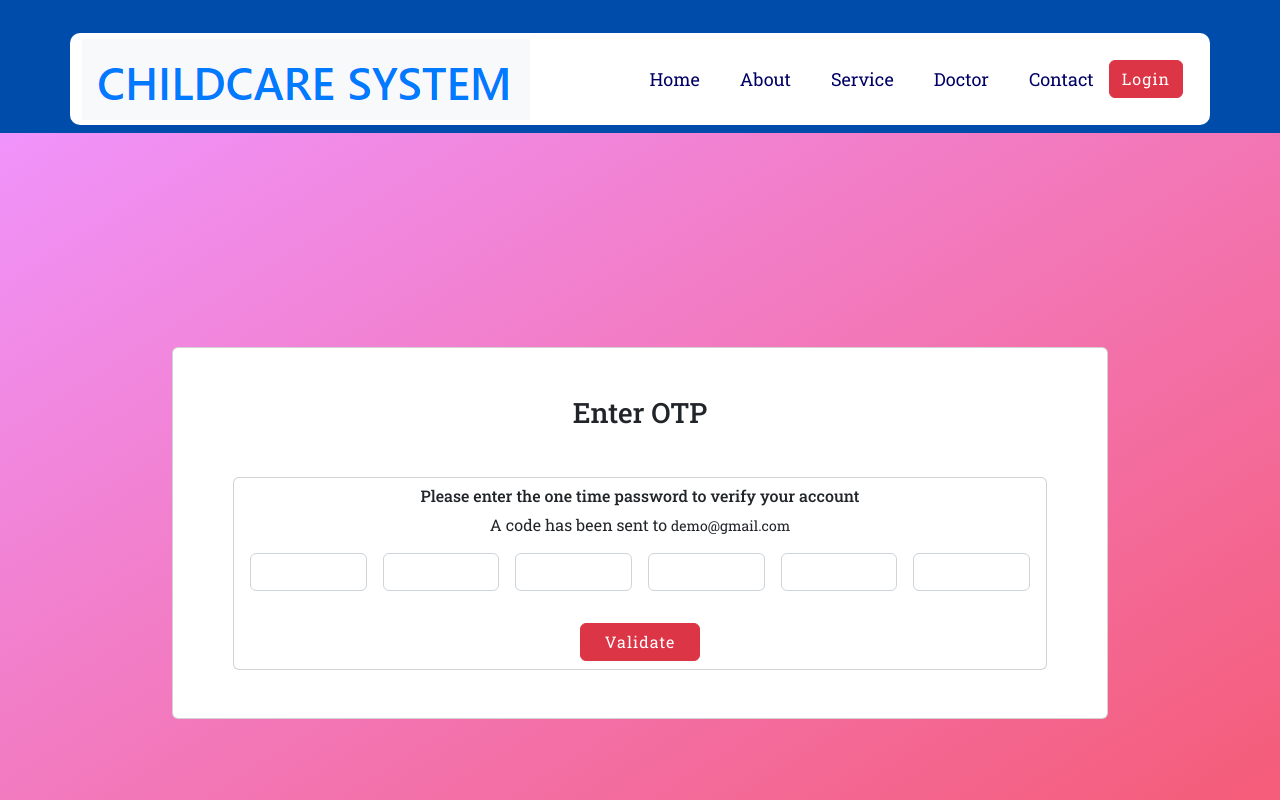
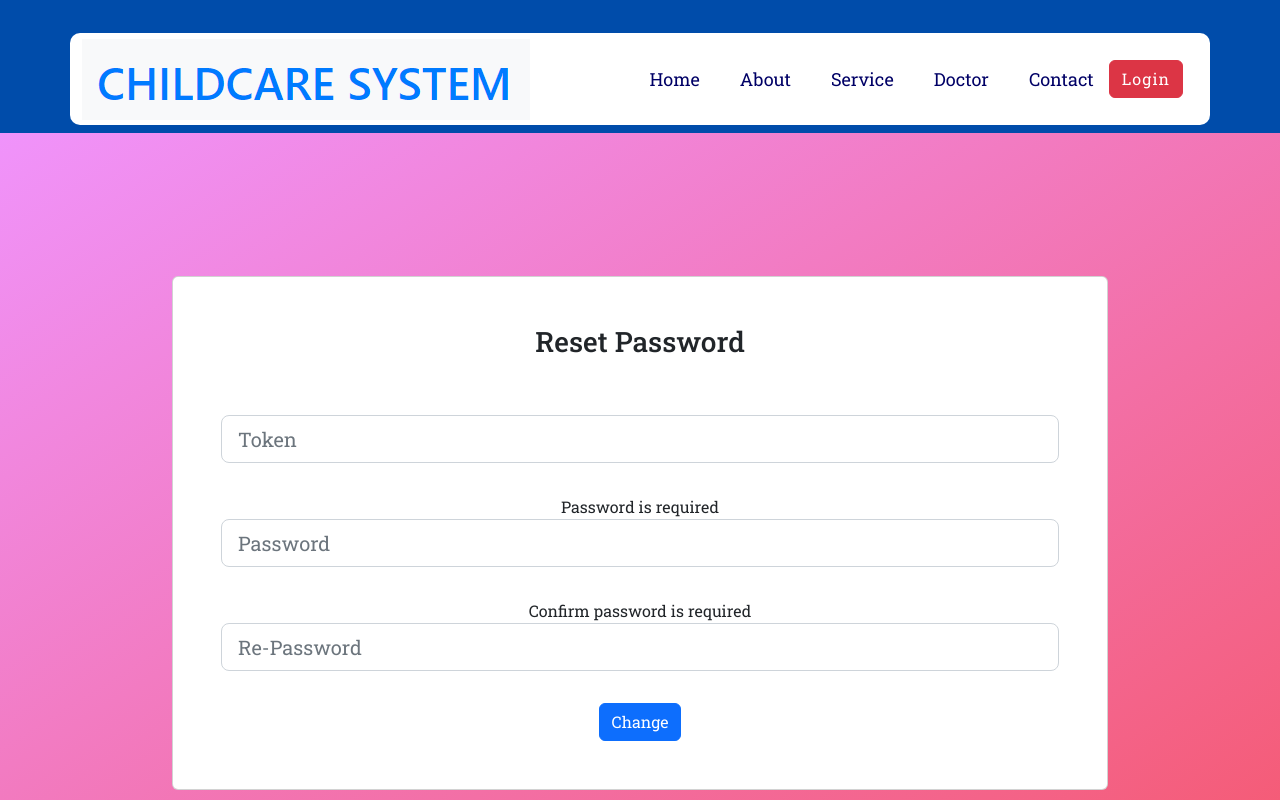
Before and after one commit to thanhnhea/childcare-backup, a React (Create React App) app in the folder frontend/: page /resetpassword in a window 1280 px wide. Shown: the top 800 px of the page. Built offline with nearby package versions, Linux system fonts and the light colour scheme.

Commit message:
forget-password

```diff
--- a/frontend/src/App.js
+++ b/frontend/src/App.js
@@ -27,6 +27,7 @@ import AddChild from './Pages/Booking/AddChildren/AddChildren';
 import ManageBoard from './components/ManagerBoard';
 import ChildProfile from './components/ChildProfile';
 import BoardParent from './Pages/board-parent.component';
+import ForgetPassword from './Pages/ForgetPassword/ForgetPassword';
 
 
 function App() {
@@ -46,6 +47,7 @@ function App() {
           <Route path='/register' element={<Register />} />
           <Route path='*' element={<NotFound />} />
           <Route path='/resetpassword' element={<ResetPassword />} />
+          <Route path='/forgetpassword' element={<ForgetPassword />} />
           <Route path='/changepasword' element={<ChangePasword />} />
           <Route path='/userDetails' element={<UserDetails />} />
           <Route path='/userList' element={<UserList />} />
--- a/frontend/src/Pages/ForgetPassword/ForgetPassword.jsx
+++ b/frontend/src/Pages/ForgetPassword/ForgetPassword.jsx
@@ -1,7 +1,51 @@
-import "./ChangePassword.css"
-import React from 'react';
-const ChangePasword = () => {
-return (
+import "./ForgetPassword.css"
+import React, { useState } from 'react';
+import authService from "../../services/auth.service";
+import { useNavigate } from 'react-router-dom';
+
+const ForgetPassword = () => {
+  const [formData, setFormData] = useState(
+    ''
+  );
+
+  const [errors, setErrors] = useState({});
+
+  const { email } = formData;
+
+  const handleChange = (e) => {
+    setFormData({ ...formData, [e.target.name]: e.target.value });
+  };
+  const [message, setMessage] = useState();
+  const [successful, setSuccessful] = useState(false);
+
+  const navigate = useNavigate();
+
+  const handleSubmit = (e) => {
+    e.preventDefault();
+    console.log("Handle submit here " + email);
+    authService.forgotPassword(email).then(
+      response => {
+        console.log(response);
+        setMessage(response.data.message);
+        setSuccessful(true);
+        navigate('/resetpassword');
+      },
+      error => {
+        const resMessage =
+          (error.response &&
+            error.response.data &&
+            error.response.data.message) ||
+          error.message ||
+          error.toString();
+        setMessage(resMessage);
+        setSuccessful(false);
+
+        console.log(resMessage);
+      }
+    );
+
+  };
+  return (
 
     <section className="vh-100 gradient-custom">
       <div className="container-fluid py-5 h-100">
@@ -9,34 +53,23 @@ return (
           <div className="col-md-9">
             <div className="card shadow-2-strong card-registration" >
               <div className="card-body p-4 p-md-5">
-                <h3 className="mb-4 pb-2 pb-md-0 mb-md-5 text-center">Reset Password</h3>
-                <form>
+                <h3 className="mb-4 pb-2 pb-md-0 mb-md-5 text-center">Forget Password</h3>
+                <form onSubmit={handleSubmit}>
 
-
+                  <h6>Please enter the email to verify your account</h6>
+                  {(successful) ? "" : <h4>{message}</h4>}
                   <div className="row">
                     <div className="col-md-12 mb-4 pb-2">
 
-                        <div className="form-outline">
-                          <input placeholder="demo@gmail.com" type="text" id="email" className="form-control form-control-lg" readonly />
-                        </div>
-
-                      </div>
-                    <div className="col-md-12 mb-4 pb-2">
-
                       <div className="form-outline">
-                        <input placeholder="New-Password" type="password" id="password" className="form-control form-control-lg" />
+                        {errors.email && <span>{errors.email}</span>}
+                        <input placeholder="Email" name="email" value={email} onChange={handleChange} type="email" id="emailAddress" className="form-control form-control-lg" required />
                       </div>
 
                     </div>
-                    <div className="col-md-12 mb-4 pb-2">
-
-                      <div className="form-outline">
-                        <input placeholder="Re-Password" type="password" id="repassword" className="form-control form-control-lg" />
-                      </div>
-                    </div>
                   </div>
                   <div classNameName="text-center">
-                    <button type="submit" className="btn btn-primary">Update</button>
+                    <button type="submit" className="btn btn-primary">Sent</button>
                   </div>
                 </form>
               </div>
@@ -45,8 +78,7 @@ return (
         </div>
       </div>
     </section>
-
-);
+  );
 }
 
-export default ChangePasword;
+export default ForgetPassword;
--- a/frontend/src/Pages/Login/Login.js
+++ b/frontend/src/Pages/Login/Login.js
@@ -108,7 +108,7 @@ class Login extends Component {
                                                         <div type="submit" className="theme-btn btn-fill" onClick={this.handleLogin}>
                                                             <span>Login</span>
                                                         </div>
-                                                        <a className="text-muted text-decoration-none" href="ChangePasword">Forgot password?</a>
+                                                        <a className="text-muted text-decoration-none" href="/forgetPassword">Forgot password?</a>
                                                     </div>
 
                                                     <div className="d-flex align-items-center justify-content-center pb-4">
--- a/frontend/src/Pages/ResetPassword/ResetPassword.jsx
+++ b/frontend/src/Pages/ResetPassword/ResetPassword.jsx
@@ -1,6 +1,74 @@
-import React from "react";
+import React, { useEffect, useState } from "react";
+import authService from "../../services/auth.service";
+import { useNavigate } from 'react-router-dom';
+const ResetPassword = () => {
+    const [formData, setFormData] = useState({
+        token: '',
+        password: '',
+        confirmPassword: ''
+    });
+    const [errors, setErrors] = useState({});
 
-const ResetPassword = () => {
+    const { token, password, confirmPassword } = formData;
+
+    const handleChange = (e) => {
+        setFormData({ ...formData, [e.target.name]: e.target.value });
+    };
+
+    const [message, setMessage] = useState();
+    const [successful, setSuccessful] = useState(false);
+    const navigate = useNavigate();
+    const handleSubmit = (e) => {
+        e.preventDefault();
+        // Perform form submission logic here
+
+        console.log("handle submit here");
+        authService.resetPassword(
+            token,
+            password
+        ).then(
+            response => {
+                setMessage(response.data.message);
+                setSuccessful(true);
+                navigate('/login');
+            },
+            error => {
+                const resMessage =
+                    (error.response &&
+                        error.response.data &&
+                        error.response.data.message) ||
+                    error.message ||
+                    error.toString();
+                setMessage(resMessage);
+                setSuccessful(false);
+            }
+        );
+    };
+
+
+    useEffect(() => {
+        const validateForm = () => {
+            let errors = {};
+
+            if (!password) {
+                errors.password = 'Password is required';
+            } else if (password.length < 6) {
+                errors.password = 'Password must be at least 6 characters';
+            }
+
+            if (!confirmPassword) {
+                errors.confirmPassword = 'Confirm password is required';
+            } else if (password !== confirmPassword) {
+                errors.confirmPassword = 'Passwords do not match';
+            }
+
+            setErrors(errors);
+        };
+
+        validateForm();
+    }, [formData]);
+
+
     return (
         <section className="vh-100 gradient-custom">
             <div className="container-fluid py-5 h-100">
@@ -8,31 +76,38 @@ const ResetPassword = () => {
                     <div className="col-md-9">
                         <div className="card shadow-2-strong card-registration" >
                             <div className="card-body p-4 p-md-5">
-                            <h3 className="mb-4 pb-2 pb-md-0 mb-md-5 text-center">Enter OTP</h3>
-                            <form>
-                                <div className="container height-100 d-flex justify-content-center align-items-center">
-                                    <div className="position-relative">
-                                        <div className="card p-2 text-center">
-                                            <h6>Please enter the one time password to verify your account</h6>
-                                            <div> <span>A code has been sent to</span> <small>demo@gmail.com</small> </div>
-                                            <div id="otp" className="inputs d-flex flex-row justify-content-center mt-2">
-                                                <input className="m-2 text-center form-control rounded" type="text"
-                                                    id="first" maxlength="1" /> <input
-                                                    className="m-2 text-center form-control rounded" type="text" id="second"
-                                                    maxlength="1" /> <input className="m-2 text-center form-control rounded"
-                                                    type="text" id="third" maxlength="1" /> <input
-                                                    className="m-2 text-center form-control rounded" type="text" id="fourth"
-                                                    maxlength="1" /> <input className="m-2 text-center form-control rounded"
-                                                    type="text" id="fifth" maxlength="1" /> <input
-                                                    className="m-2 text-center form-control rounded" type="text" id="sixth"
-                                                    maxlength="1" /> </div>
-                                            <div className="mt-4"> <button
-                                                    className="btn btn-danger px-4 validate">Validate</button> </div>
+                                <h3 className="mb-4 pb-2 pb-md-0 mb-md-5 text-center">Reset Password</h3>
+                                <form onSubmit={handleSubmit}>
+                                    <div className="row">
+                                        {(successful) ? <h4>password change successful</h4> : <h4>{message}</h4>}
+                                        <div className="col-md-12 mb-4 pb-2">
+
+                                            <div className="form-outline">
+                                                {errors.token && <span>{errors.token}</span>}
+                                                <input placeholder="Token" name="token" value={token} onChange={handleChange} type="token" id="oneTimeToken" className="form-control form-control-lg" required />
                                             </div>
-                                        <div className="card-2">
+
+                                        </div>
+                                        <div className="col-md-12 mb-4 pb-2">
+
+                                            <div className="form-outline">
+                                                {errors.password && <span>{errors.password}</span>}
+                                                <input name="password" value={password} onChange={handleChange} placeholder="Password" type="password" id="password" className="form-control form-control-lg" required />
+                                            </div>
 
                                         </div>
                                     </div>
+                                    <div className="row">
+                                        <div className="col-md-12 mb-4 pb-2">
+
+                                            <div className="form-outline">
+                                                {errors.confirmPassword && <span>{errors.confirmPassword}</span>}
+                                                <input name="confirmPassword" value={confirmPassword} onChange={handleChange} placeholder="Re-Password" type="password" id="repassword" className="form-control form-control-lg" />
+                                            </div>
+                                        </div>
+                                    </div>
+                                    <div classNameName="text-center">
+                                        <button type="submit" className="btn btn-primary">Change</button>
                                     </div>
                                 </form>
                             </div>
```
Also changed, not shown: frontend/src/services/auth.service.js (+18 -0 lines), 1 other file (tests, documents, lock files or other folders). Lines whose indentation alone changed are shown as unchanged.
